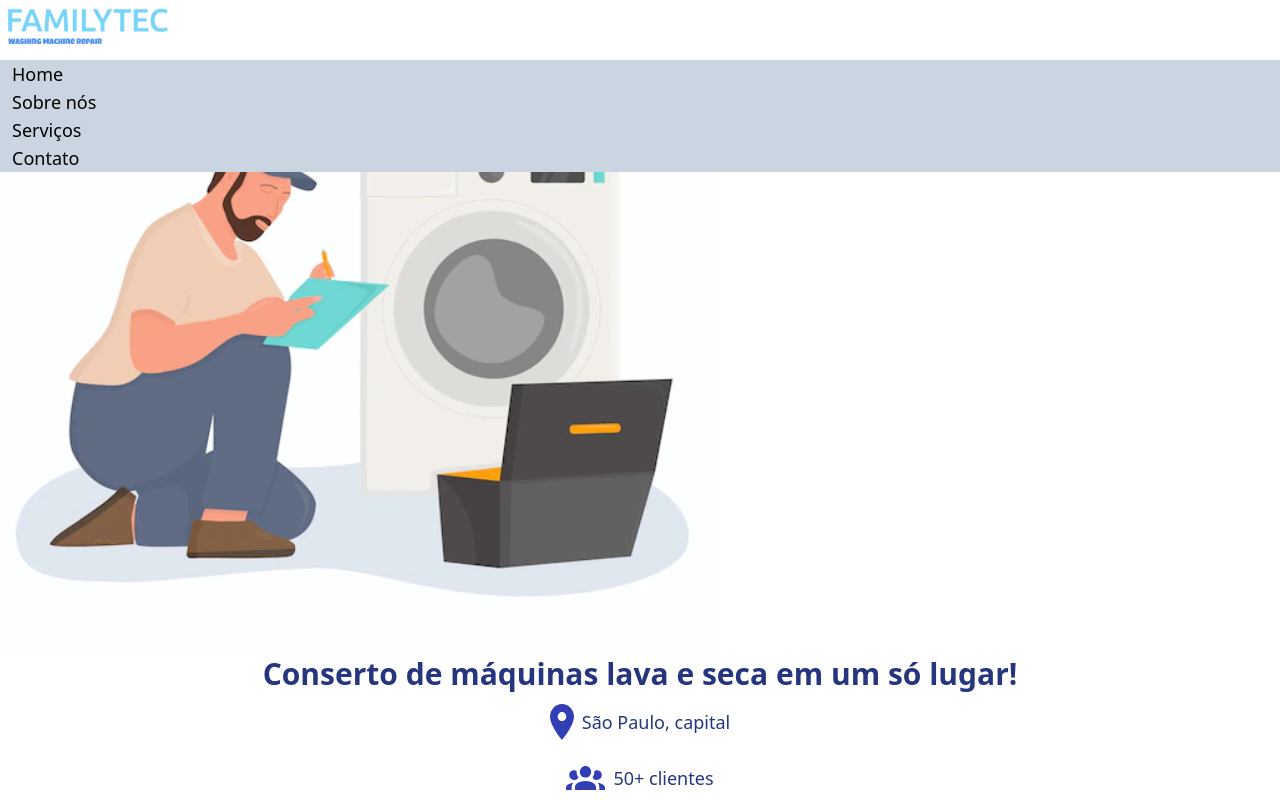
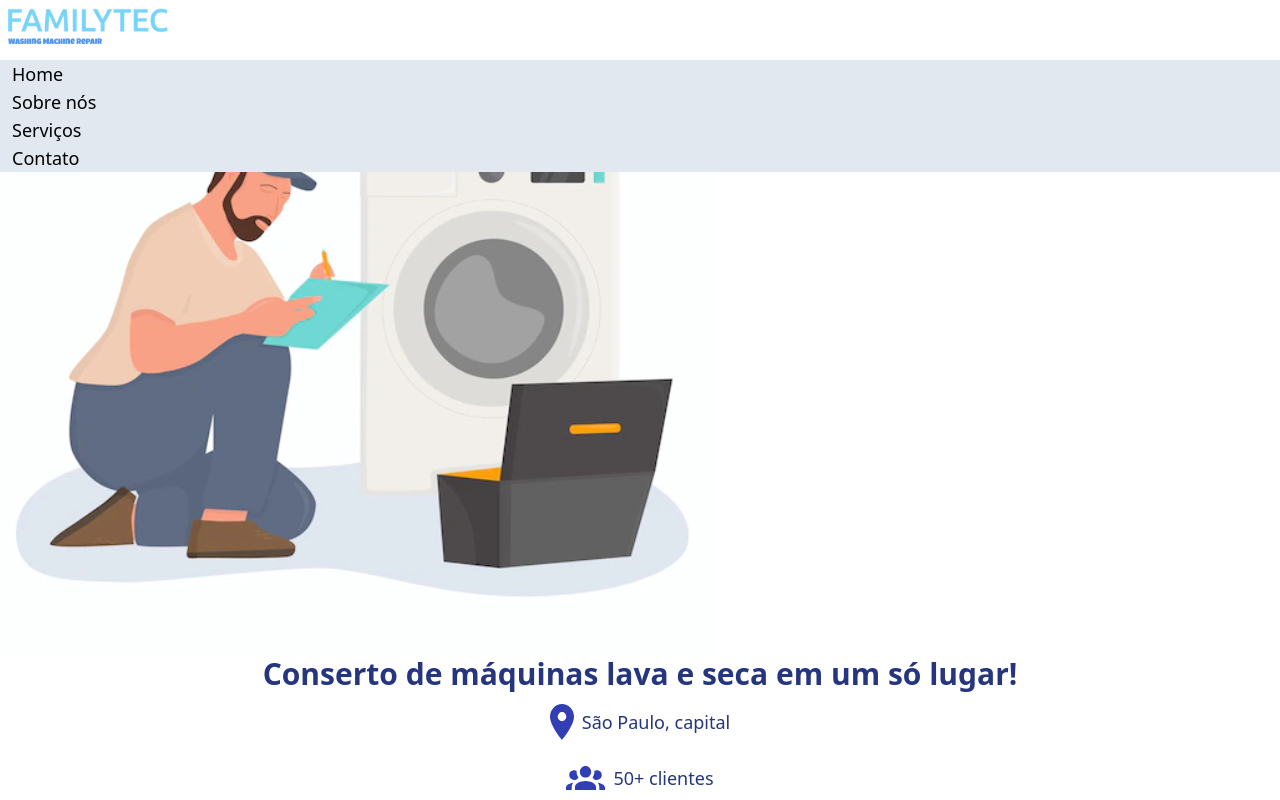
Before and after one commit to zThiago15/family-tec-frontend, a React (Vite) app: page / in a window 1280 px wide. Shown: the top 800 px of the page. Built offline with nearby package versions, Linux system fonts and the light colour scheme.

Commit message:
feat: changing navbar colors

```diff
--- a/src/pages/landing-page/components/Header.tsx
+++ b/src/pages/landing-page/components/Header.tsx
@@ -22,10 +22,10 @@ export default function Header() {
         lg:block
         `}>
         <nav className="text-lg flex flex-col justify-evenly pt-2 w-full"  onClick={() => setShowNavBar(!showNavBar)}>
-          <a href="#home" className="px-3 bg-slate-300 active:bg-slate-400">Home</a>
-          <a href="#about-us" className="px-3 bg-slate-300 active:bg-slate-400">Sobre nós</a>
-          <a href="#services" className="px-3 bg-slate-300 active:bg-slate-400">Serviços</a>
-          <a href="#contact" className="px-3 bg-slate-300 active:bg-slate-400">Contato</a>
+          <a href="#home" className="px-3 bg-slate-200 transition-colors hover:bg-slate-300">Home</a>
+          <a href="#about-us" className="px-3 bg-slate-200 transition-colors hover:bg-slate-300">Sobre nós</a>
+          <a href="#services" className="px-3 bg-slate-200 transition-colors hover:bg-slate-300">Serviços</a>
+          <a href="#contact" className="px-3 bg-slate-200 transition-colors hover:bg-slate-300">Contato</a>
         </nav>
 
       </div>
```
